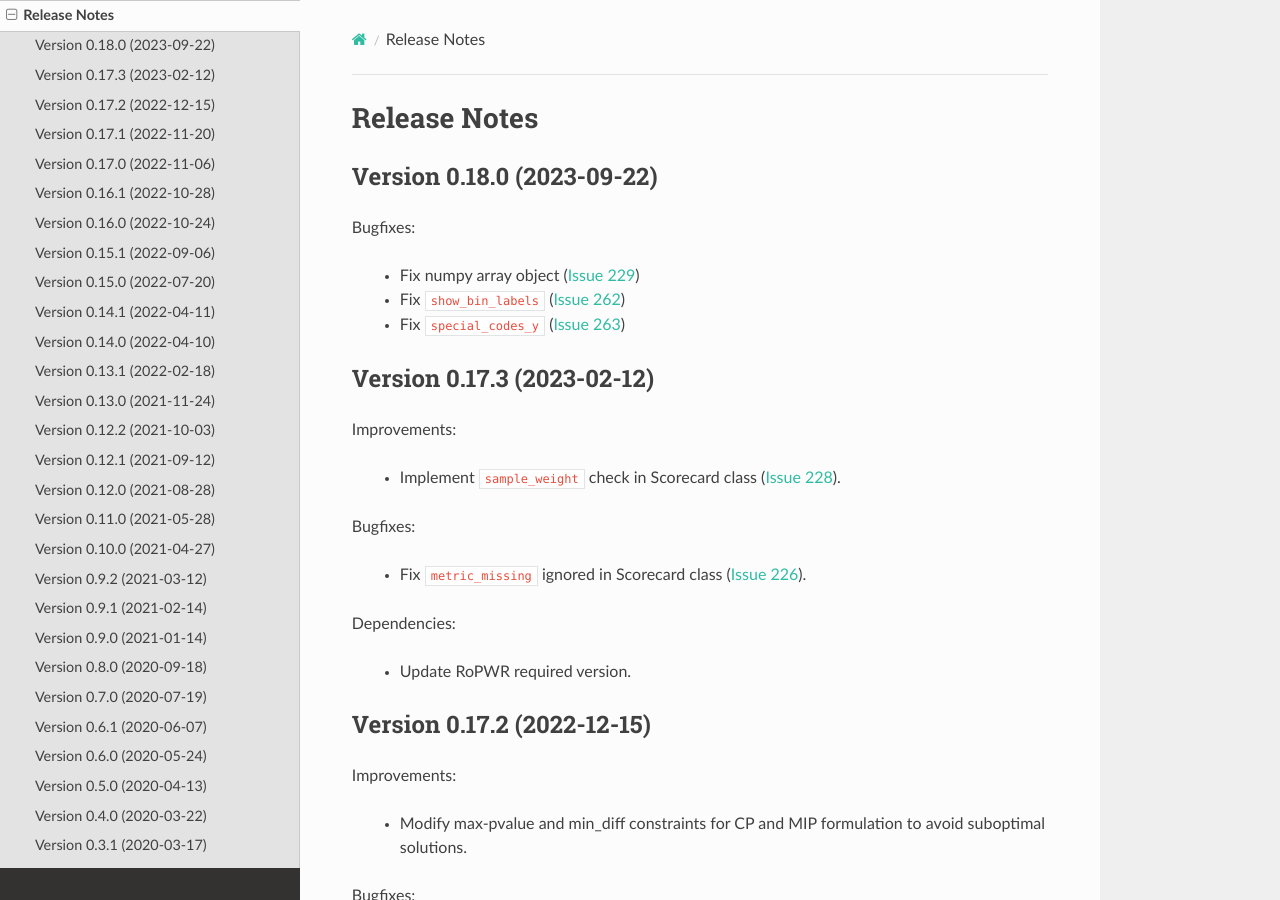
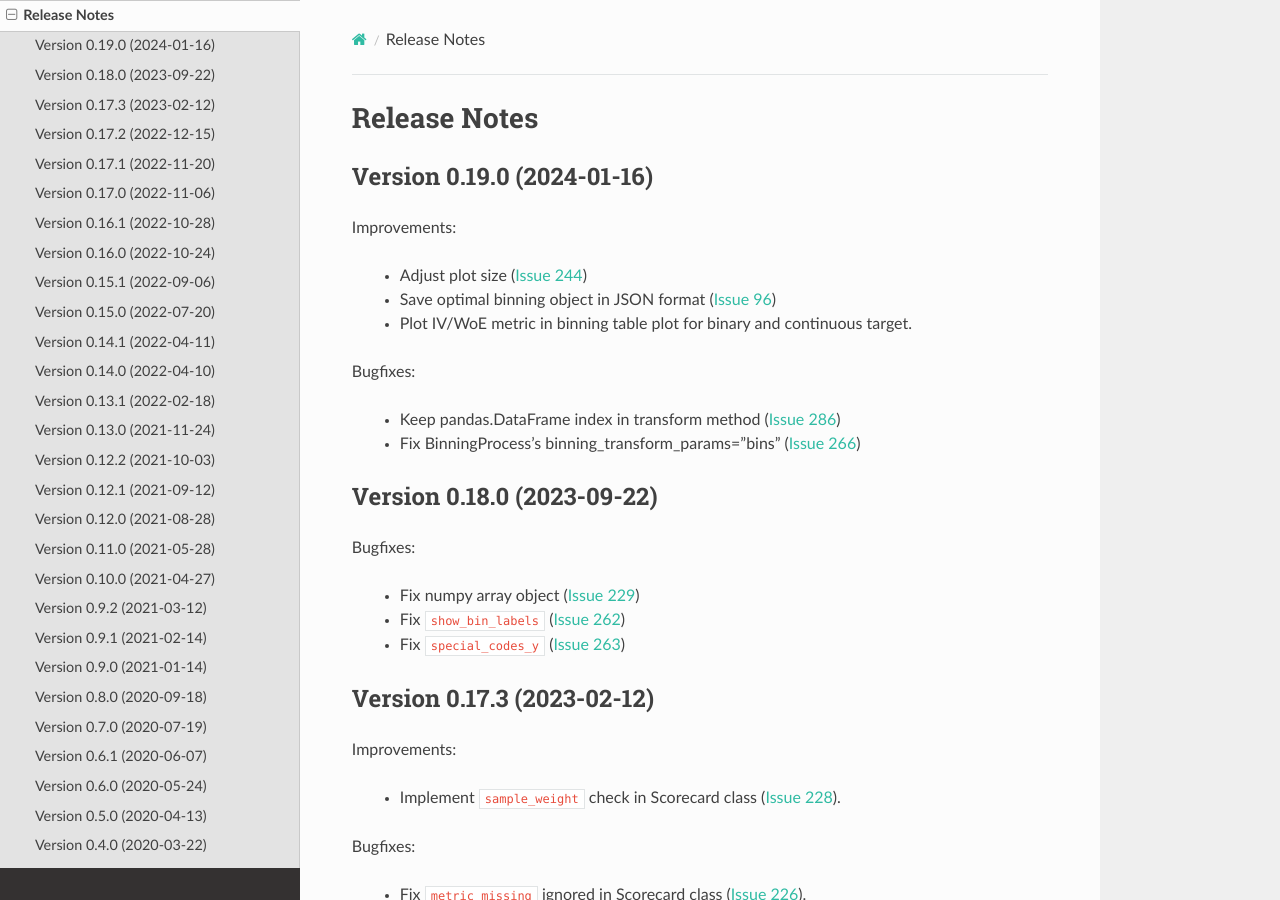
Before and after one commit to guillermo-navas-palencia/optbinning, a Sphinx documentation site: the page built from doc/source/release_notes.rst, in a window 1280 px wide and 900 px high. Built offline with Sphinx 7.4.7 and the Read the Docs theme 2.0.0, drawn with Linux system fonts in a browser that asks for light colours; pages that are not in the unit, such as notebooks, are missing from menus.

Commit message:
Update release notes with version 0.19.0

```diff
--- a/doc/source/release_notes.rst
+++ b/doc/source/release_notes.rst
@@ -1,5 +1,20 @@
 Release Notes
 =============
+
+Version 0.19.0 (2024-01-16)
+---------------------------
+
+Improvements:
+
+   - Adjust plot size (`Issue 244 <https://github.com/guillermo-navas-palencia/optbinning/issues/244>`_)
+   - Save optimal binning object in JSON format (`Issue 96 <https://github.com/guillermo-navas-palencia/optbinning/issues/96>`_)
+   - Plot IV/WoE metric in binning table plot for binary and continuous target.
+
+Bugfixes:
+
+   - Keep pandas.DataFrame index in transform method (`Issue 286 <https://github.com/guillermo-navas-palencia/optbinning/issues/286>`_)
+   - Fix BinningProcess's binning_transform_params="bins" (`Issue 266 <https://github.com/guillermo-navas-palencia/optbinning/issues/266>`_)
+
 
 Version 0.18.0 (2023-09-22)
 ---------------------------
```
